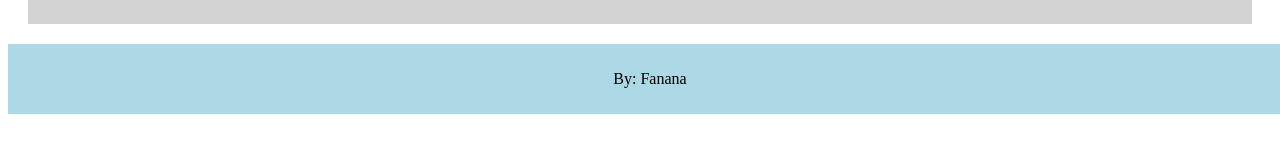
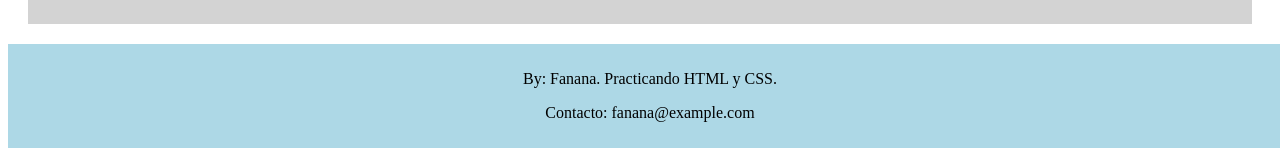
Before and after one commit to FananaGil/PruebaGit, a plain HTML site: page index.html in a window 1280 px wide. Shown: the part 1318-1474 px from the top of the page. Before the commit the page ends 1440 px from the top, so only its background shows below. Drawn offline with Linux system fonts and the light colour scheme.

Commit message:
Segundo Cambio

```diff
--- a/index.html
+++ b/index.html
@@ -61,7 +61,8 @@ footer {
 </div>
 
 <footer>
-    <p>By: Fanana</p>
+    <p>By: Fanana. Practicando HTML y CSS.</p>
+    <p>Contacto: fanana@example.com</p>
 </footer>
 
 </body>
```
